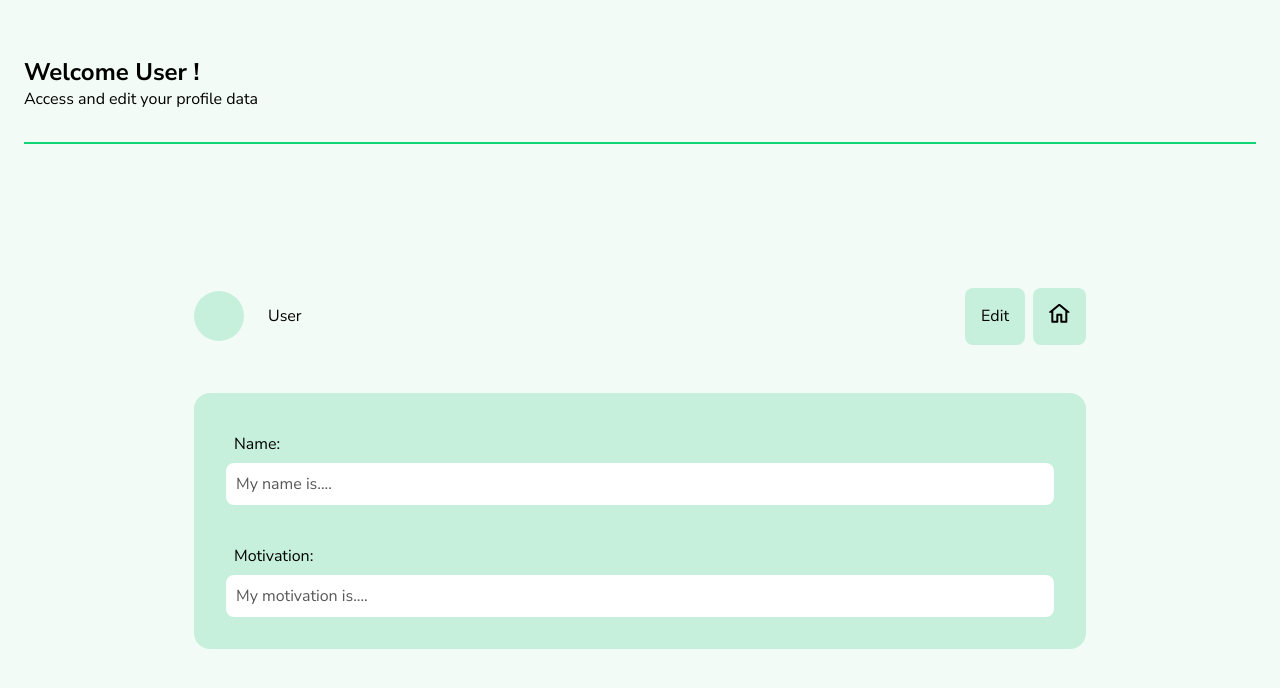
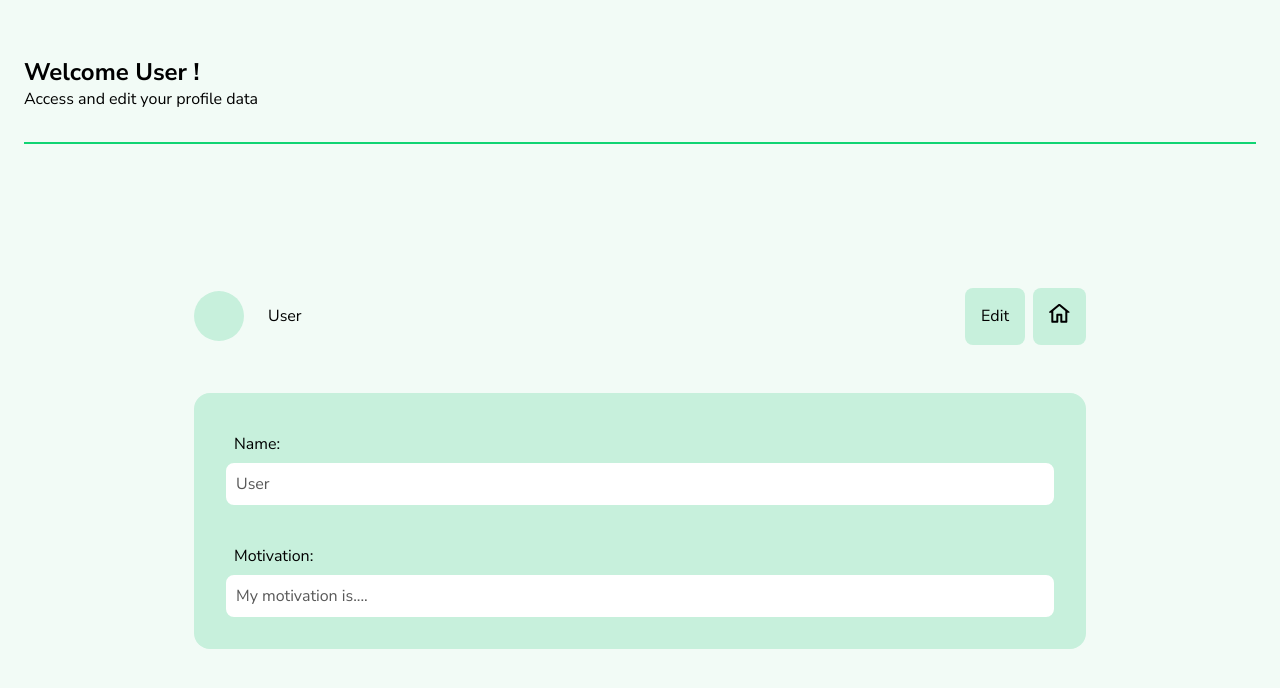
Before and after one commit to Haveadream1/trading-journal, a React (Vite) app: page /profile in a window 1280 px wide. Shown: the top 688 px of the page. Built offline with nearby package versions, Linux system fonts and the light colour scheme; no server answers.

Commit message:
feat: pass the state value for username and motivation

```diff
--- a/src/containers/ProfilePage.jsx
+++ b/src/containers/ProfilePage.jsx
@@ -38,11 +38,11 @@ export default function ProfilePage() {
                     <div className="profile-data-container">
                         <div className="data-child-container">
                             <p>Name:</p>
-                            <p className="username-value">My name is....</p>
+                            <p className="username-value">{profileData["username-input"] || "My name is...." }</p>
                         </div>
                         <div className="data-child-container">
                             <p>Motivation:</p>
-                            <p className="user-motivation-value">My motivation is....</p>
+                            <p className="user-motivation-value">{profileData["motivation-input"] || "My motivation is...." }</p>
                         </div>
                     </div>
                 </div>
```
